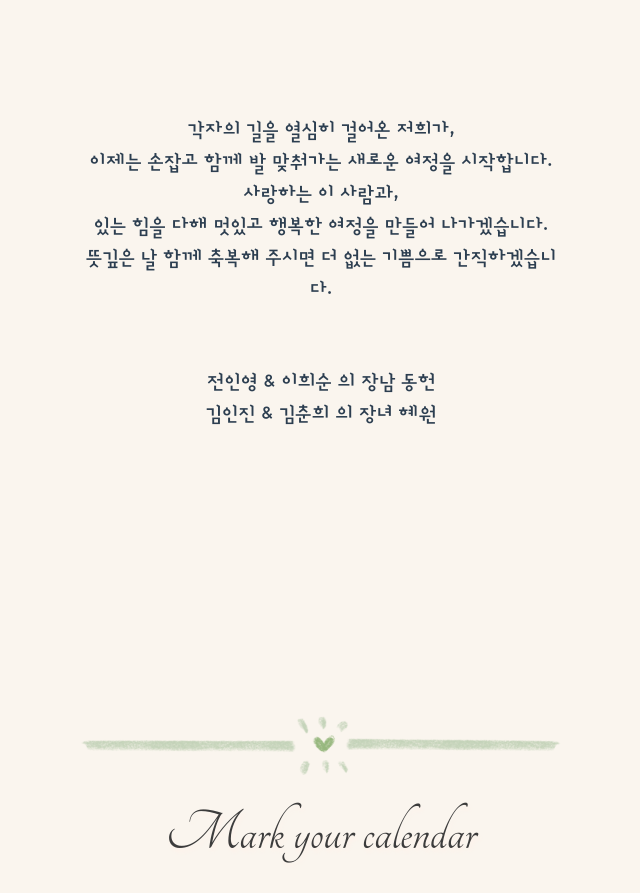
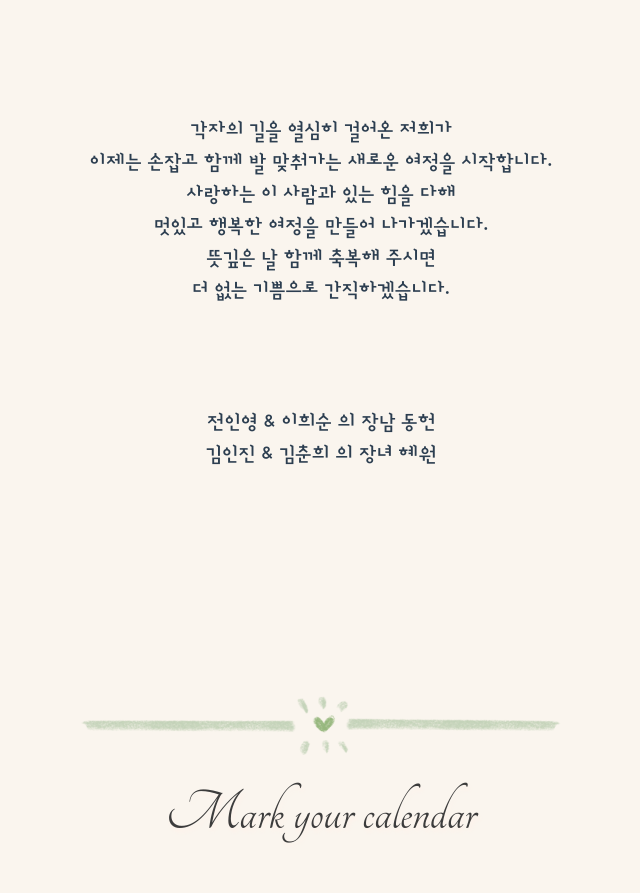
Before and after one commit to ryandhjeon/Mobile-Wedding-Invitation, a Vue app: page / in a window 1280 px wide. Shown: the part 1050-1943 px from the top of the page, without its empty margins (319-959 px from the left). Built offline with nearby package versions, Linux system fonts and the light colour scheme; a web font is replaced by a local one.

Commit message:
Edit main story

```diff
--- a/src/components/Invitation.vue
+++ b/src/components/Invitation.vue
@@ -7,7 +7,7 @@
         </div> -->
 
         <div class="story2">
-            각자의 길을 열심히 걸어온 저희가, <br /> 이제는 손잡고 함께 발 맞춰가는 새로운 여정을 시작합니다. <br /> 사랑하는 이 사람과, <br /> 있는 힘을 다해 멋있고 행복한 여정을 만들어 나가겠습니다. <br /> 뜻깊은 날 함께 축복해 주시면 더 없는 기쁨으로 간직하겠습니다.
+            각자의 길을 열심히 걸어온 저희가 <br /> 이제는 손잡고 함께 발 맞춰가는 새로운 여정을 시작합니다. <br /> 사랑하는 이 사람과 있는 힘을 다해 <br /> 멋있고 행복한 여정을 만들어 나가겠습니다. <br /> 뜻깊은 날 함께 축복해 주시면 <br /> 더 없는 기쁨으로 간직하겠습니다.
         </div>
         <div class="directory">
             <div><span class="bold">전인영 & 이희순</span> 의 장남 <span class="bold">동헌</span></div>
@@ -19,7 +19,7 @@
 <style>
 .directory {
     text-align: center;
-    margin: 3em 0;
+    margin-top: 5em;
 }
 .story1 {
     text-align: center;
```
